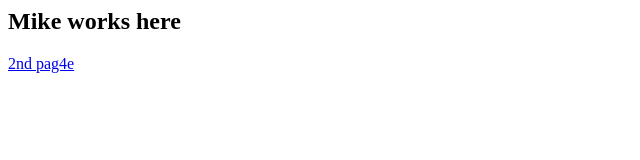
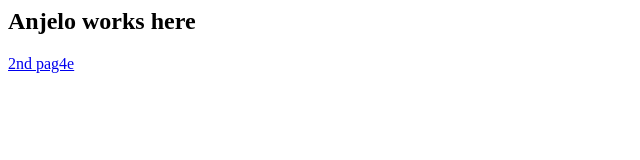
Before and after one commit to ajchris19/my-new-website, a plain HTML site: page index.html in a window 1280 px wide. Shown: the full height of the page, 0-640 px from the left. Drawn offline with Linux system fonts and the light colour scheme.

Commit message:
changed h2 tag

```diff
--- a/index.html
+++ b/index.html
@@ -1,3 +1,3 @@
-<h2>Mike works here</h2>
+<h2>Anjelo works here</h2>
 
 <a href="about.html">2nd pag4e</a>
```
